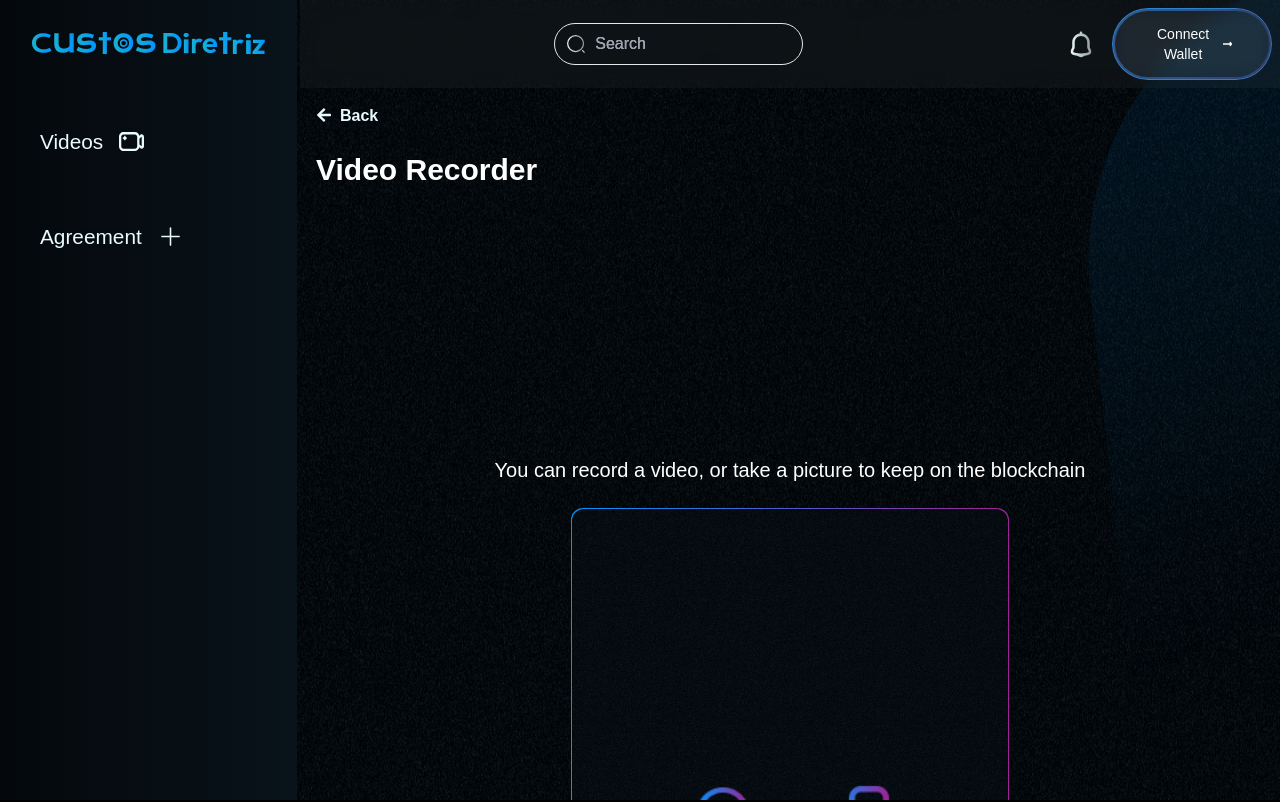
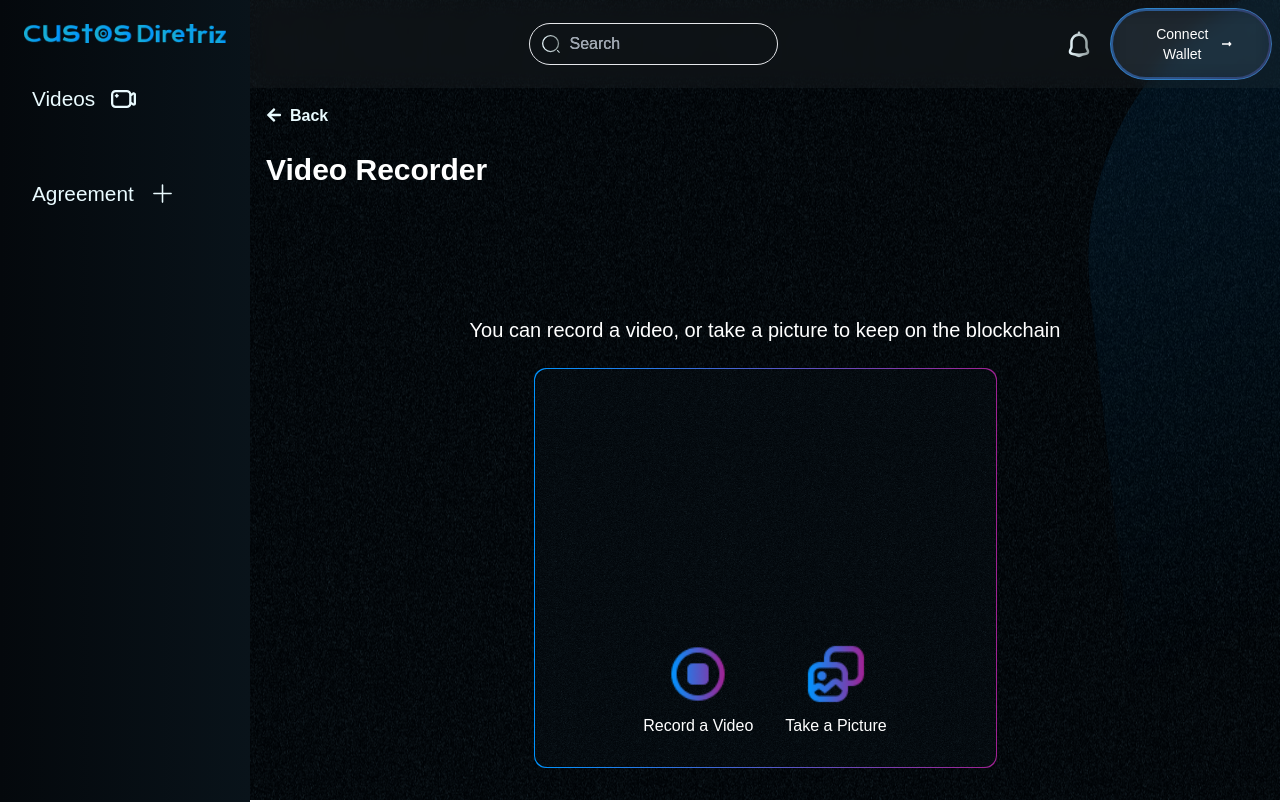
Before and after one commit to ryzen-xp/Custos-Dapp, a Next.js app: page /crimerecorder/record in a window 1280 px wide. Shown: the top 802 px of the page. Built offline with nearby package versions, Linux system fonts and the light colour scheme; what tailwindcss-border-gradient-radius would draw is missing.

Commit message:
fixes #22

```diff
--- a/src/app/crimerecorder/components/Icons.jsx
+++ b/src/app/crimerecorder/components/Icons.jsx
@@ -1,11 +1,11 @@
 import Image from "next/image";
 import React from "react";
 
-const Icons = ({ icon, text }) => {
+const Icons = ({ icon, text, isFlipped=false }) => {
   return (
     <div className="flex flex-col items-center mb-6 gap-2">
       <div className="w-8 h-8 md:w-12 md:h-12 lg:w-16 lg:h-16">
-        <Image src={icon} alt="icon" layout="responsive" width={24} height={24} />
+        <Image className={isFlipped? 'rotate-180' : 'rotate-0'} src={icon} alt="icon" layout="responsive" width={24} height={24} />
       </div>
       <span className="text-white text-xs md:text-sm lg:text-base">{text}</span>
     </div>
--- a/src/app/crimerecorder/components/Recording.jsx
+++ b/src/app/crimerecorder/components/Recording.jsx
@@ -5,6 +5,9 @@
 import Icons from "./Icons";
 import { useRouter } from "next/navigation";
 import { WalletContext } from "@/components/walletprovider";
+import stopIcon from "../../../../public/record.png";
+import icon2 from "../../../../public/picture.png";
+
 import {
   executeCalls,
   fetchAccountCompatibility,
@@ -16,8 +19,8 @@
 import SuccessScreen from "./Success";
 import Filename from "./nameModal";
 
-  const NFT_STORAGE_TOKEN = process.env.NEXT_PUBLIC_IPFS_KEY
-  export const Recording = ({ text, icon1, imgText, category }) => {
+const NFT_STORAGE_TOKEN = process.env.NEXT_PUBLIC_IPFS_KEY;
+export const Recording = ({ text, icon1, icon2, imgText, category }) => {
   const [uri, setUri] = useState("");
 
   const options = { baseUrl: SEPOLIA_BASE_URL };
@@ -53,6 +56,7 @@
   const [fileName, setFileName] = useState("");
   const recordedVideoRef = useRef(null);
   const photoRef = useRef(null);
+  const [isClicked, setIsClicked] = useState(false);
 
   const route = useRouter();
   const closeModal = () => {
@@ -131,9 +135,8 @@
     route.push("/crimerecorder/uploads");
   };
 
-
   const handleFileNameSubmit = (inputFileName) => {
-      console.log("Filename received:", inputFileName);  // Debugging log
+    console.log("Filename received:", inputFileName); // Debugging log
     if (!inputFileName) {
       console.error("Filename is required!");
       return;
@@ -145,37 +148,35 @@
 
     console.log("Full filename with extension:", fullFileName); // Debugging log
 
-      setFileName(fullFileName);  // Store the filename with extension
-      setUploadModalOpen(false);  // Close the modal after filename submission
-      uploadToIPFS(recordedChunks, fullFileName);  // Proceed with the IPFS upload
+    setFileName(fullFileName); // Store the filename with extension
+    setUploadModalOpen(false); // Close the modal after filename submission
+    uploadToIPFS(recordedChunks, fullFileName); // Proceed with the IPFS upload
   };
-
-
 
   const startCamera = async () => {
     try {
       const stream = await navigator.mediaDevices.getUserMedia({
         video: { facingMode: currentFacingMode },
-          audio: true
+        audio: true,
       });
       setMediaStream(stream);
       if (videoRef.current) {
         videoRef.current.srcObject = stream;
         videoRef.current.muted = true; // Mute to avoid feedback
-          videoRef.current.style.display = 'block'; // Show the video feed when camera starts
+        videoRef.current.style.display = "block"; // Show the video feed when camera starts
       }
     } catch (error) {
-        console.error('Error accessing the camera', error);
-        alert('Error accessing the camera: ' + error.message);
+      console.error("Error accessing the camera", error);
+      alert("Error accessing the camera: " + error.message);
     }
   };
 
   const stopCamera = () => {
     if (mediaStream) {
-        mediaStream.getTracks().forEach(track => track.stop());
+      mediaStream.getTracks().forEach((track) => track.stop());
       if (videoRef.current) {
         videoRef.current.srcObject = null;
-          videoRef.current.style.display = 'none'; // Hide video feed when stopped
+        videoRef.current.style.display = "none"; // Hide video feed when stopped
       }
       setMediaStream(null);
     }
@@ -203,7 +204,6 @@
     setMediaRecorder(recorder);
   };
 
-
   const stopRecording = () => {
     if (mediaRecorder) {
       mediaRecorder.stop();
@@ -217,7 +217,13 @@
     const context = canvasRef.current.getContext("2d");
     canvasRef.current.width = videoRef.current.videoWidth;
     canvasRef.current.height = videoRef.current.videoHeight;
-      context.drawImage(videoRef.current, 0, 0, canvasRef.current.width, canvasRef.current.height);
+    context.drawImage(
+      videoRef.current,
+      0,
+      0,
+      canvasRef.current.width,
+      canvasRef.current.height
+    );
 
     const dataURL = canvasRef.current.toDataURL("image/png");
     const blob = await fetch(dataURL).then((res) => res.blob());
@@ -226,6 +232,9 @@
   };
 
   const switchCamera = async () => {
+    setIsClicked((prev) => {
+      return !prev;
+    });
     setCurrentFacingMode((prev) => (prev === "user" ? "environment" : "user"));
     if (isRecording) {
       mediaRecorder.pause();
@@ -243,7 +252,9 @@
 
     try {
       if (!account || !account.address) {
-          console.error("Wallet not connected. Cannot associate file with account.");
+        console.error(
+          "Wallet not connected. Cannot associate file with account."
+        );
         return;
       }
 
@@ -273,7 +284,8 @@
       setUri(ipfsHash);
 
       // Additional logic to store IPFS hash and associate it with the wallet address
-        const existingUserFiles = JSON.parse(localStorage.getItem("user_files")) || [];
+      const existingUserFiles =
+        JSON.parse(localStorage.getItem("user_files")) || [];
 
       // Create an object for the current upload
       const newFileData = {
@@ -291,21 +303,20 @@
       localStorage.setItem("user_files", JSON.stringify(updatedUserFiles));
 
       console.log("File uploaded successfully and data saved!");
-        setSuccessModalOpen(true);  // Open the success modal after upload
-
+      setSuccessModalOpen(true); // Open the success modal after upload
     } catch (error) {
       console.error("Error uploading file:", error);
     }
   }
 
-
-
   const handleStopMedia = async () => {
     if (category === "video") {
       if (isRecording) {
         stopRecording(); // Stop the recording if it's ongoing
+        setIsRecording(false);
       } else {
         startRecording(); // Start recording if it hasn't started yet
+        setIsRecording(true);
       }
     } else if (category === "image") {
       takePicture();
@@ -369,11 +380,26 @@
             <canvas ref={canvasRef} style={{ display: "none" }}></canvas>
           </div>
           <div className="flex items-center space-x-4">
-              <button onClick={switchCamera}>
-                <Icons icon={icon3} text={`Switch Camera`} />
+            <button
+              className={
+                isClicked
+                  ? "switch-camera-button clicked"
+                  : "switch-camera-button"
+              }
+              onClick={switchCamera}
+            >
+              <Icons
+                icon={icon3}
+                text={`Switch Camera`}
+                isFlipped={isClicked}
+              />
             </button>
+
             <button onClick={handleStopMedia}>
-                <Icons icon={icon1} text={imgText} />
+              <Icons
+                icon={isRecording ? stopIcon : icon1}
+                text={isRecording ? "Stop Recording" : imgText}
+              />
             </button>
           </div>
           {loading ? "Processing..." : ""}
--- a/src/app/crimerecorder/layout.js
+++ b/src/app/crimerecorder/layout.js
@@ -43,7 +43,7 @@ export default function RootLayout({ children }) {
 
   return (
     <div
-      className={`flex min-h-[100vh] w-full ${
+      className={`flex min-h-[100vh] w-full relative ${
         isSidepaneOpen ? "sidepane-open backdrop-blur-lg" : ""
       }`}
       onClick={handleOutsideClick}
@@ -51,15 +51,15 @@ export default function RootLayout({ children }) {
       {/* Sidepane */}
       <div
         className={`w-fit ${
-          isSidepaneOpen ? "absolute" : "hidden"
-        } h-full z-20 md:flex top-0 left-0 sidepane`}
+          isSidepaneOpen ? "sticky" : "hidden"
+        } min-h-screen z-20 md:flex top-0 left-0 sidepane sticky`}
       >
         <Sidepane />
       </div>
 
       {/* Main content area */}
       <div
-        className={`flex flex-col w-full  h-[100vh] overflow-y-scroll scrollbar-hide md:pl-0 ${
+        className={`flex flex-col w-full overflow-y-scroll scrollbar-hide md:pl-0 ${
           isSidepaneOpen ? "backdrop-blur-lg" : ""
         }`}
       >
@@ -80,6 +80,7 @@ export default function RootLayout({ children }) {
 
         {/* Children Content */}
         <div className="flex flex-col p-3 w-full mb-10">{children}</div>
+
       </div>
     </div>
   );
--- a/src/app/crimerecorder/record/page.jsx
+++ b/src/app/crimerecorder/record/page.jsx
@@ -10,7 +10,7 @@ const Recorder = () => {
 
   return (
     <div className="min-h-screen w-full p-4 md:p-10">
-      <div className="flex flex-col items-center md:mt-10 mt-4">
+      <div className="flex flex-col items-center mt-[-50px] md:mt-[-100px]">
         <Record text={text.text1} icon1={icon1} icon2={icon2} />
       </div>
     </div>
--- a/src/app/crimerecorder/video/page.jsx
+++ b/src/app/crimerecorder/video/page.jsx
@@ -20,7 +20,7 @@ const VideoRecorder = () => {
   return (
     <div className="h-screen w-full md:px-4 px-10">
       <div
-        className="flex justify-center md:mt-20 mt-40"
+        className="flex justify-center md:mt-5 mt-10"
         id="stop-vid-recording"
       >
         <Recording
--- a/src/components/dapps/sidepane.jsx
+++ b/src/components/dapps/sidepane.jsx
@@ -6,11 +6,15 @@ const Sidepane = () => {
   // Removed state and toggle function
 
   return (
-    <div className="relative w-fit">
+    <div className="flex flex-col min-h-screen ">
+     <div className="flex flex-1">
       {/* Removed Toggle button for mobile */}
 
       {/* Sidebar */}
-      <div className="translate-x-0 bg-gradient-to-r from-[#04080C] to-[#09131A] top-0 left-0 h-screen w-fit p-8 flex flex-col items-center gap-16 transition-transform duration-300 ease-in-out z-40">
+
+
+
+      <aside className="w-[250px] bg-gradient-to-r from-[#04080C] to-[#09131A] p-6 flex flex-col items-center gap-8 h-auto">
         {/* Logo */}
         <div className="w-full">
           <a href="/" className="w-auto">
@@ -33,10 +37,11 @@ const Sidepane = () => {
             </div>
           </Link>
         </div>
-      </div>
+      </aside>
 
       {/* Main content */}
-      <div className="ml-0 md:ml-[300px] transition-all duration-300 ease-in-out">
+      <main className="flex-1 overflow-auto">
+      </main>
         {/* Rest of the content */}
       </div>
     </div>
```
Lines whose indentation alone changed are shown as unchanged.
